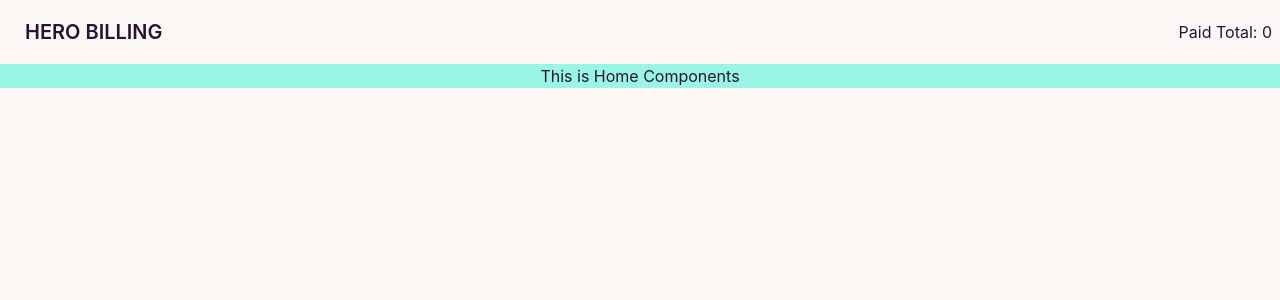
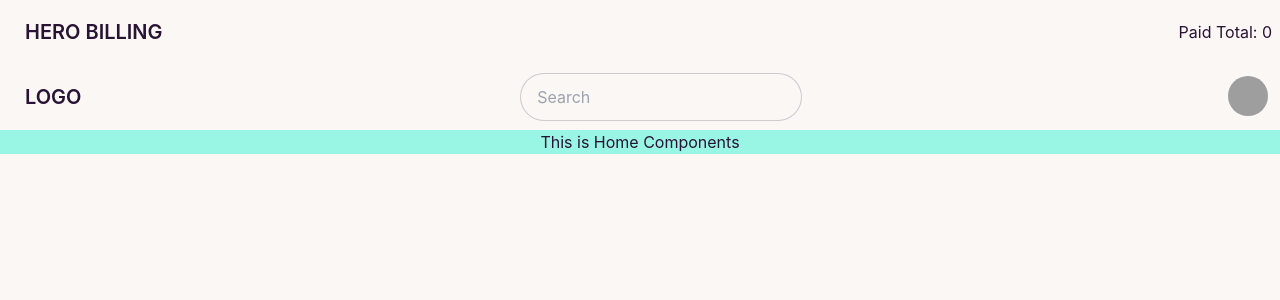
Before and after one commit to Sarwarhridoy4/hero-billing-client, a React (Create React App) app: page / in a window 1280 px wide. Shown: the top 300 px of the page. Built offline with nearby package versions, Linux system fonts and the light colour scheme; grey boxes are pictures that could not be loaded.

Commit message:
sub-nav added

```diff
--- a/src/Components/Layouts/Main/Main.jsx
+++ b/src/Components/Layouts/Main/Main.jsx
@@ -1,11 +1,13 @@
 import React from 'react';
 import { Outlet } from 'react-router-dom';
 import Header from '../../Pages/Shared/Header/Header';
+import Nav from '../../Pages/Shared/Nav/Nav';
 
 const Main = () => {
     return (
         <div>
             <Header></Header>
+            <Nav></Nav>
             <Outlet></Outlet>
         </div>
     );
--- /dev/null
+++ b/src/Components/Pages/Shared/Nav/Nav.jsx
@@ -0,0 +1,37 @@
+import React from 'react';
+import { Link } from 'react-router-dom';
+
+const Nav = () => {
+    return (
+        <div className="navbar bg-base-100">
+  <div className="flex-none">
+    <Link to ='/' className="btn btn-ghost upper-case text-xl">logo</Link>
+            </div>
+            <div className="form-control flex-1">
+      <input type="text" placeholder="Search" className="input input-bordered" />
+    </div>
+  <div className="flex-none gap-2">
+
+    <div className="dropdown dropdown-end">
+      <label tabIndex={0} className="btn btn-ghost btn-circle avatar">
+        <div className="w-10 rounded-full">
+          <img src="/images/stock/photo-1534528741775-53994a69daeb.jpg" />
+        </div>
+      </label>
+      <ul tabIndex={0} className="mt-3 p-2 shadow menu menu-compact dropdown-content bg-base-100 rounded-box w-52">
+        <li>
+          <a className="justify-between">
+            Profile
+            <span className="badge">New</span>
+          </a>
+        </li>
+        <li><a>Settings</a></li>
+        <li><a>Logout</a></li>
+      </ul>
+    </div>
+  </div>
+</div>
+    );
+};
+
+export default Nav;
```
